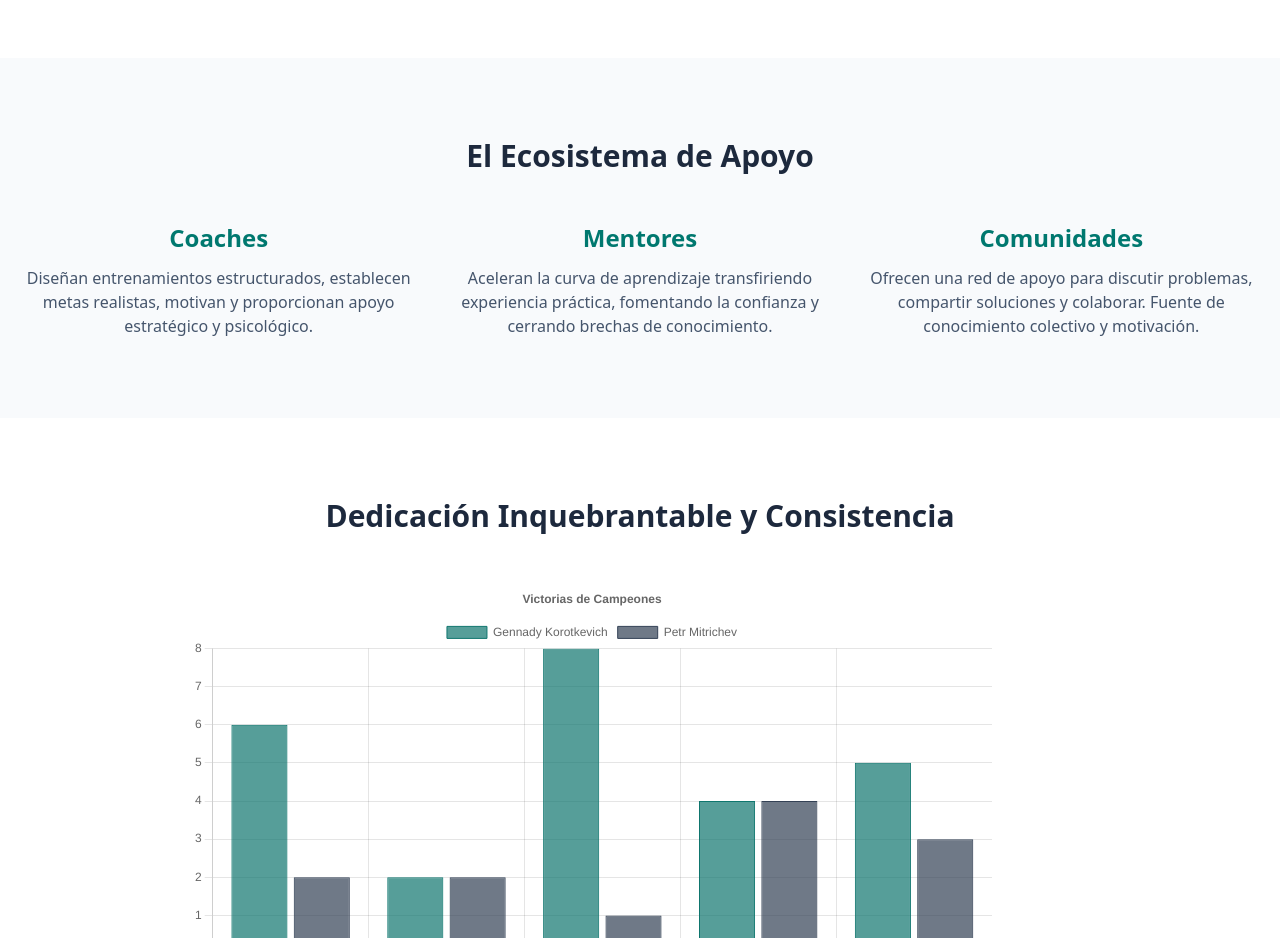
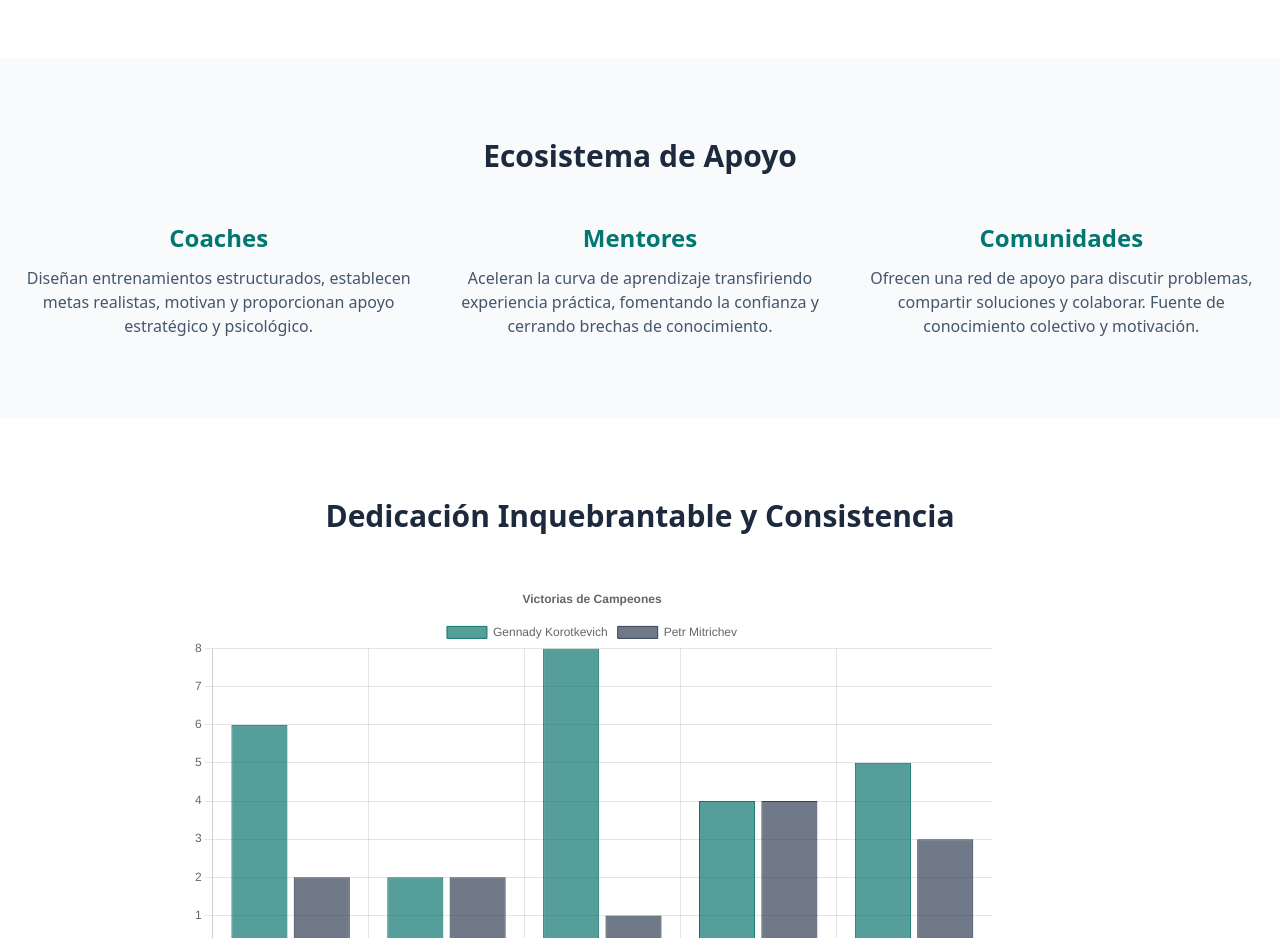
Before and after one commit to GuillermoMajano/Algomas, a Vue app in the folder Algomas/: page / in a window 1280 px wide. Shown: the part 1720-2658 px from the top of the page. Built offline with nearby package versions, Linux system fonts and the light colour scheme.

Commit message:
modified:   Algomas/src/components/Pilar4Tecnico.vue

```diff
--- a/Algomas/src/components/Pilar4Tecnico.vue
+++ b/Algomas/src/components/Pilar4Tecnico.vue
@@ -1,7 +1,7 @@
 <template>
   <section id="pilar4" class="py-20">
     <div class="container mx-auto px-6">
-      <h2 class="text-3xl font-bold text-slate-800 text-center mb-12">El Ecosistema de Apoyo</h2>
+      <h2 class="text-3xl font-bold text-slate-800 text-center mb-12">Ecosistema de Apoyo</h2>
       <div class="grid lg:grid-cols-3 gap-8 text-center">
         <div>
           <h3 class="text-2xl font-bold text-teal-700 mb-3">Coaches</h3>
```
